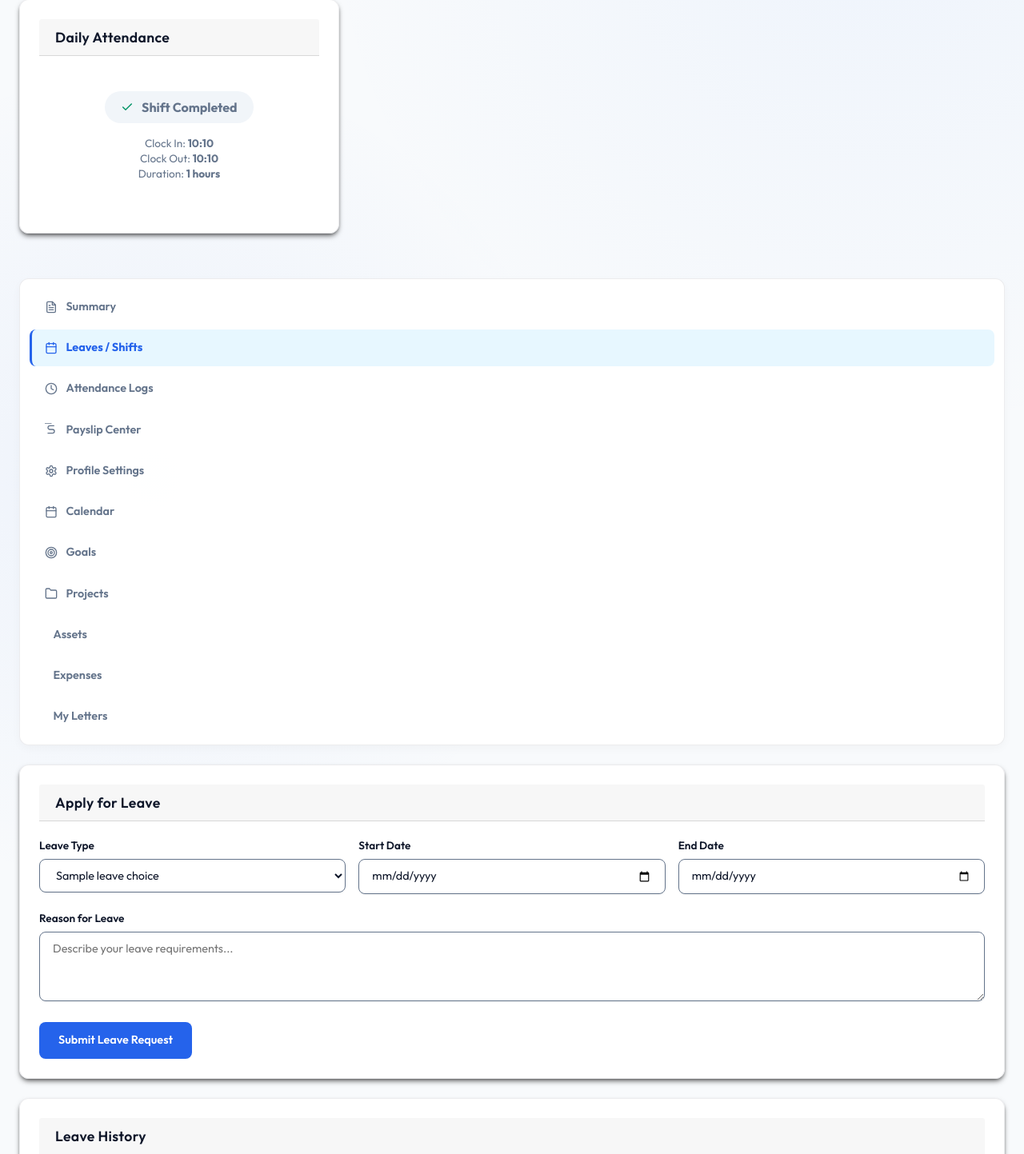
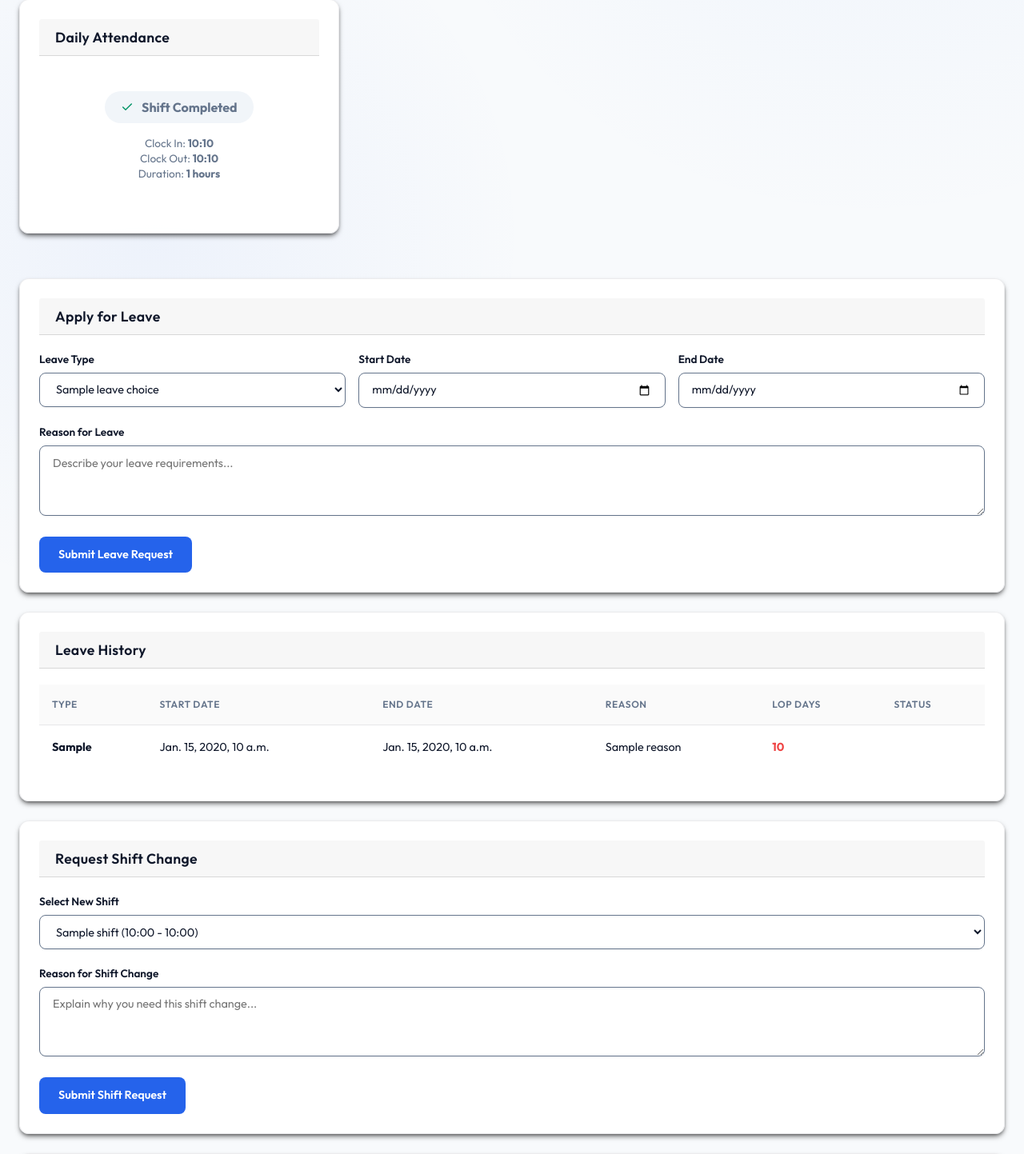
Before and after one commit to abi-kgb/myhrm, a Django app: template employees/templates/employees/employee_dashboard.html in a window 1280 px wide. Shown: the part 1231-2674 px from the top of the page at 80% size. Run offline with Django 5.2, Linux system fonts and the light colour scheme; the template is opened without the code that fills it: most values are stand-ins (such as "Sample title", 1, 10 or a date in 2020).

Commit message:
Remove inline dashboard menu from page body so navigation menu ONLY appears when 3-lines menu button is clicked

```diff
--- a/employees/templates/employees/employee_dashboard.html
+++ b/employees/templates/employees/employee_dashboard.html
@@ -922,77 +922,6 @@
     </div>
 
     <!-- Right Column: Tabs and Forms -->
-
-        <!-- Tab Navigation Menu -->
-        <div class="dashboard-tabs">
-            <button class="tab-button" onclick="switchTab('summary-tab')">
-                <svg xmlns="http://www.w3.org/2000/svg" width="16" height="16" viewBox="0 0 24 24" fill="none" stroke="currentColor" stroke-width="2" stroke-linecap="round" stroke-linejoin="round"><path d="M14 2H6a2 2 0 0 0-2 2v16a2 2 0 0 0 2 2h12a2 2 0 0 0 2-2V8z"></path><polyline points="14 2 14 8 20 8"></polyline><line x1="16" y1="13" x2="8" y2="13"></line><line x1="16" y1="17" x2="8" y2="17"></line><polyline points="10 9 9 9 8 9"></polyline></svg>
-                Summary
-            </button>
-            <button class="tab-button active" onclick="switchTab('leaves-tab')">
-                <svg xmlns="http://www.w3.org/2000/svg" width="16" height="16" viewBox="0 0 24 24" fill="none"
-                    stroke="currentColor" stroke-width="2" stroke-linecap="round" stroke-linejoin="round">
-                    <rect width="18" height="18" x="3" y="4" rx="2" ry="2" />
-                    <line x1="16" y1="2" x2="16" y2="6" />
-                    <line x1="8" y1="2" x2="8" y2="6" />
-                    <line x1="3" y1="10" x2="21" y2="10" />
-                </svg>
-                Leaves / Shifts
-            </button>
-            <button class="tab-button" onclick="switchTab('attendance-tab')">
-                <svg xmlns="http://www.w3.org/2000/svg" width="16" height="16" viewBox="0 0 24 24" fill="none"
-                    stroke="currentColor" stroke-width="2" stroke-linecap="round" stroke-linejoin="round">
-                    <circle cx="12" cy="12" r="10" />
-                    <polyline points="12 6 12 12 16 14" />
-                </svg>
-                Attendance Logs
-            </button>
-            <button class="tab-button" onclick="switchTab('payslips-tab')">
-                <svg xmlns="http://www.w3.org/2000/svg" width="16" height="16" viewBox="0 0 24 24" fill="none"
-                    stroke="currentColor" stroke-width="2" stroke-linecap="round" stroke-linejoin="round">
-                    <line x1="12" y1="1v22" />
-                    <path d="M17 5H9.5a3.5 3.5 0 0 0 0 7h5a3.5 3.5 0 0 1 0 7H6" />
-                </svg>
-                Payslip Center
-            </button>
-            <button class="tab-button" onclick="switchTab('profile-tab')">
-                <svg xmlns="http://www.w3.org/2000/svg" width="16" height="16" viewBox="0 0 24 24" fill="none"
-                    stroke="currentColor" stroke-width="2" stroke-linecap="round" stroke-linejoin="round">
-                    <path
-                        d="M12.22 2h-.44a2 2 0 0 0-2 2v.18a2 2 0 0 1-1 1.73l-.43.25a2 2 0 0 1-2 0l-.15-.08a2 2 0 0 0-2.73.73l-.22.38a2 2 0 0 0 .73 2.73l.15.1a2 2 0 0 1 1 1.72v.51a2 2 0 0 1-1 1.74l-.15.09a2 2 0 0 0-.73 2.73l.22.38a2 2 0 0 0 2.73.73l.15-.08a2 2 0 0 1 2 0l.43.25a2 2 0 0 1 1 1.73V20a2 2 0 0 0 2 2h.44a2 2 0 0 0 2-2v-.18a2 2 0 0 1 1-1.73l.43-.25a2 2 0 0 1 2 0l.15.08a2 2 0 0 0 2.73-.73l.22-.39a2 2 0 0 0-.73-2.73l-.15-.08a2 2 0 0 1-1-1.74v-.5a2 2 0 0 1 1-1.74l.15-.1a2 2 0 0 0 .73-2.73l-.22-.38a2 2 0 0 0-2.73-.73l-.15.08a2 2 0 0 1-2 0l-.43-.25a2 2 0 0 1-1-1.73V4a2 2 0 0 0-2-2z" />
-                    <circle cx="12" cy="12" r="3" />
-                </svg>
-                Profile Settings
-            </button>
-            <button class="tab-button" onclick="switchTab('calendar-tab')">
-                <svg xmlns="http://www.w3.org/2000/svg" width="16" height="16" viewBox="0 0 24 24" fill="none"
-                    stroke="currentColor" stroke-width="2" stroke-linecap="round" stroke-linejoin="round">
-                    <rect width="18" height="18" x="3" y="4" rx="2" ry="2" />
-                    <line x1="16" y1="2" x2="16" y2="6" />
-                    <line x1="8" y1="2" x2="8" y2="6" />
-                    <line x1="3" y1="10" x2="21" y2="10" />
-                </svg>
-                Calendar
-            </button>
-            <button class="tab-button" onclick="switchTab('goals-tab')">
-                <svg xmlns="http://www.w3.org/2000/svg" width="16" height="16" viewBox="0 0 24 24" fill="none" stroke="currentColor" stroke-width="2" stroke-linecap="round" stroke-linejoin="round"><circle cx="12" cy="12" r="10"></circle><circle cx="12" cy="12" r="6"></circle><circle cx="12" cy="12" r="2"></circle></svg>
-                Goals
-            </button>
-            <button class="tab-button" onclick="switchTab('projects-tab')">
-                <svg xmlns="http://www.w3.org/2000/svg" width="16" height="16" viewBox="0 0 24 24" fill="none" stroke="currentColor" stroke-width="2" stroke-linecap="round" stroke-linejoin="round"><path d="M22 19a2 2 0 0 1-2 2H4a2 2 0 0 1-2-2V5a2 2 0 0 1 2-2h5l2 3h9a2 2 0 0 1 2 2z"></path></svg>
-                Projects
-            </button>
-            <button class="tab-button" onclick="switchTab('assets-tab')">
-                <i class="fas fa-laptop"></i> Assets
-            </button>
-            <button class="tab-button" onclick="switchTab('expenses-tab')">
-                <i class="fas fa-receipt"></i> Expenses
-            </button>
-            <button class="tab-button" onclick="switchTab('letters-tab')">
-                <i class="fas fa-file-alt"></i> My Letters
-            </button>
-        </div>
-
 
         <!-- Tab: Summary -->
         <div id="summary-tab" class="tab-pane">
```
